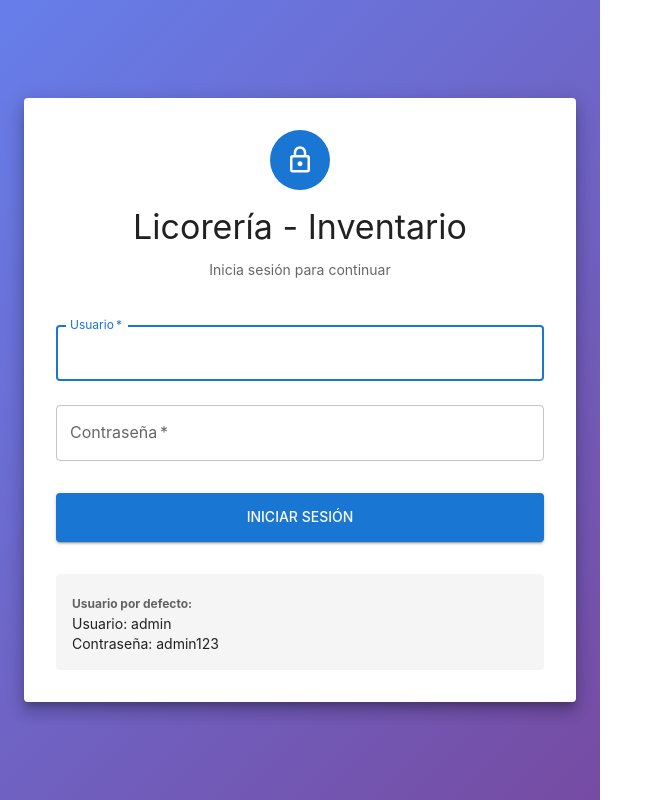
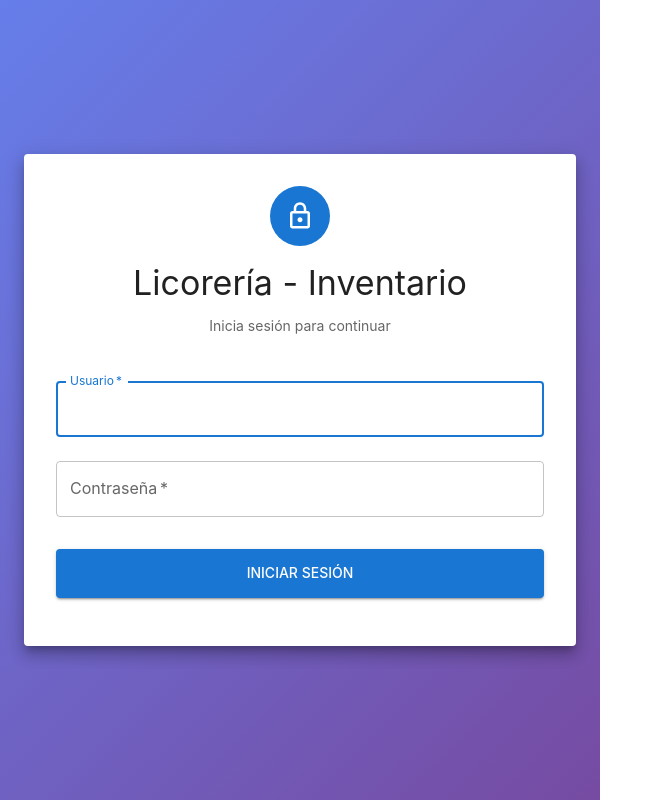
Before and after one commit to cuevasfm/frontend-inv, a React (Vite) app: page /login in a window 1280 px wide. Shown: the whole page, without its empty margins (0-663 px from the left). Built offline with nearby package versions, Linux system fonts and the light colour scheme.

Commit message:
feat: eliminar credenciales por defecto del login
- Quitar mensaje 'Usuario por defecto'
- Quitar credenciales admin/admin123 del formulario
- Sistema listo para producción y compartir
- Usuarios deben conocer sus credenciales de acceso

```diff
--- a/src/pages/Login.jsx
+++ b/src/pages/Login.jsx
@@ -134,14 +134,6 @@ const Login = () => {
             >
               {loading ? <CircularProgress size={24} /> : 'Iniciar Sesión'}
             </Button>
-
-            <Box sx={{ mt: 2, p: 2, backgroundColor: 'grey.100', borderRadius: 1 }}>
-              <Typography variant="caption" color="text.secondary">
-                <strong>Usuario por defecto:</strong>
-              </Typography>
-              <Typography variant="body2">Usuario: admin</Typography>
-              <Typography variant="body2">Contraseña: admin123</Typography>
-            </Box>
           </Box>
         </Paper>
       </Container>
```
